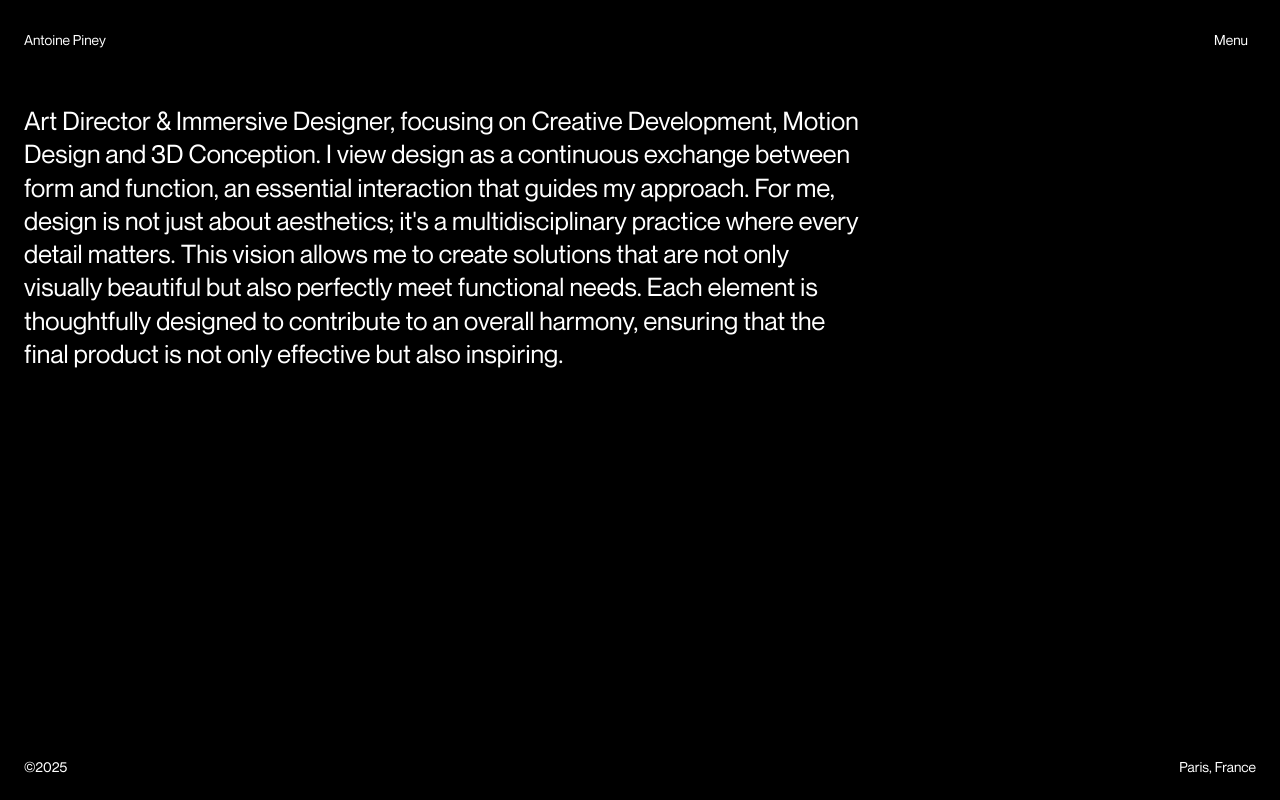
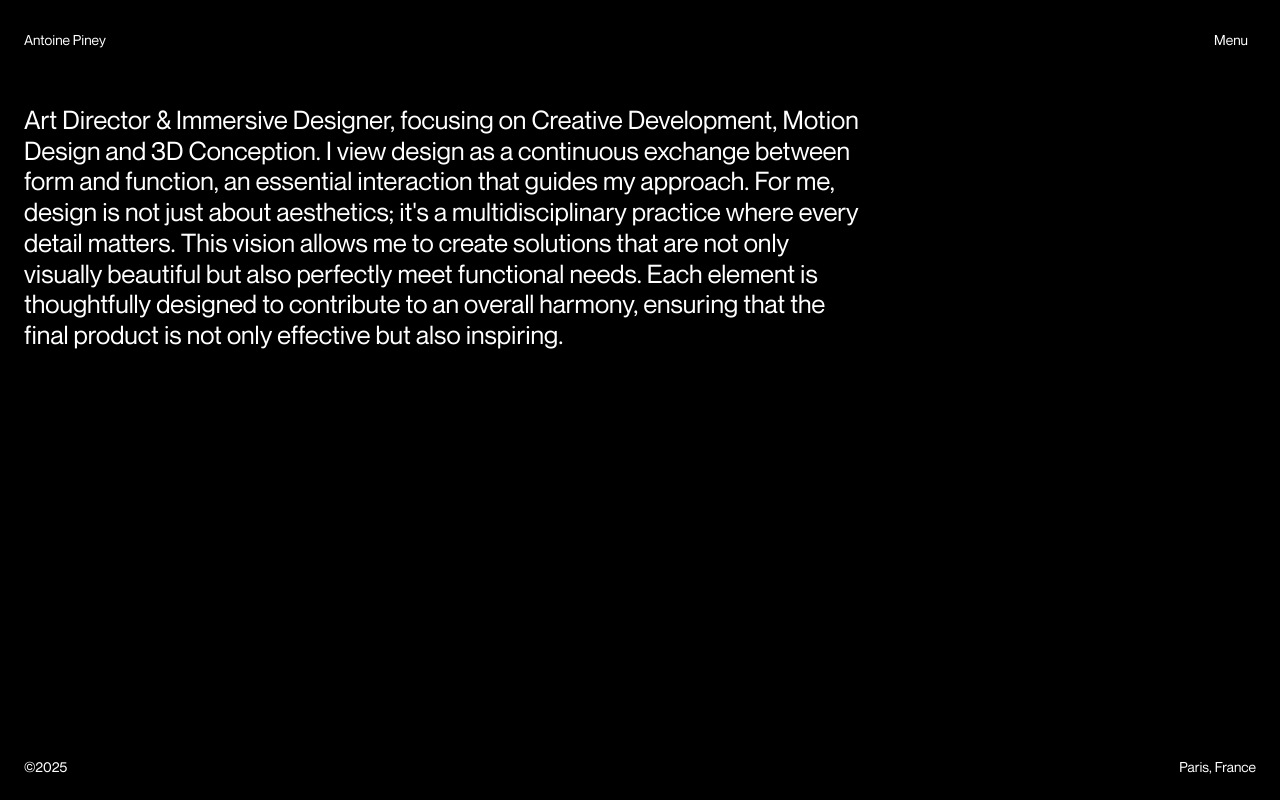
Before and after one commit to AntoinePiney/first-wordpress, a Next.js app: page / in a window 1280 px wide. Built offline with nearby package versions, Linux system fonts and the light colour scheme.

Commit message:
Portfolio

```diff
--- a/src/components/layouts/Hero/Hero.module.css
+++ b/src/components/layouts/Hero/Hero.module.css
@@ -23,7 +23,7 @@
 .title {
   font-size: clamp(1rem, 2vw, 2.5rem);
   font-weight: 400;
-  line-height: 1.3;
+  line-height: 1.2;
   padding-right: 0; /* Default padding for mobile */
 }
 
```
